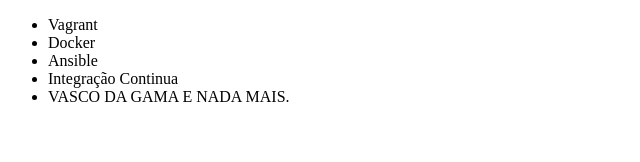
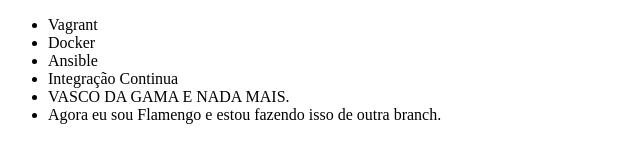
Before and after one commit to LaelBelchior/Treinando-Git-GitHub, a plain HTML site: page index.html in a window 1280 px wide. Shown: the whole page, without its empty margins (0-640 px from the left). Drawn offline with Linux system fonts and the light colour scheme.

Commit message:
Adicionando mais uma LI a partir de outra branch

```diff
--- a/index.html
+++ b/index.html
@@ -11,6 +11,7 @@
         <li>Ansible</li>
         <li>Integração Continua</li>
         <li>VASCO DA GAMA E NADA MAIS.</li>
+        <li>Agora eu sou Flamengo e estou fazendo isso de outra branch.</li>
     </ul>
 </body>
 </html>
```
